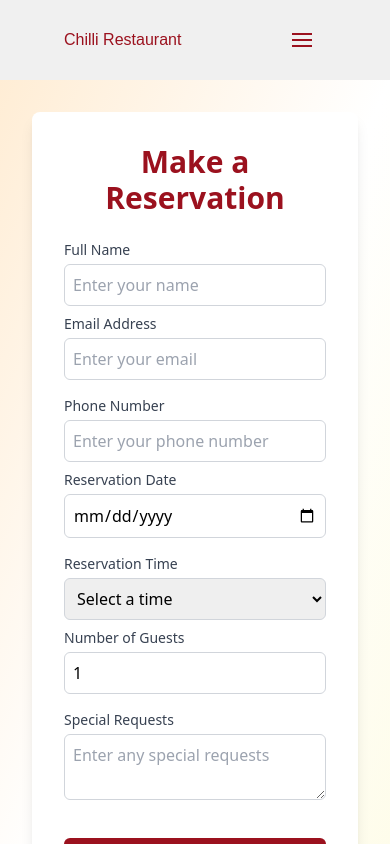
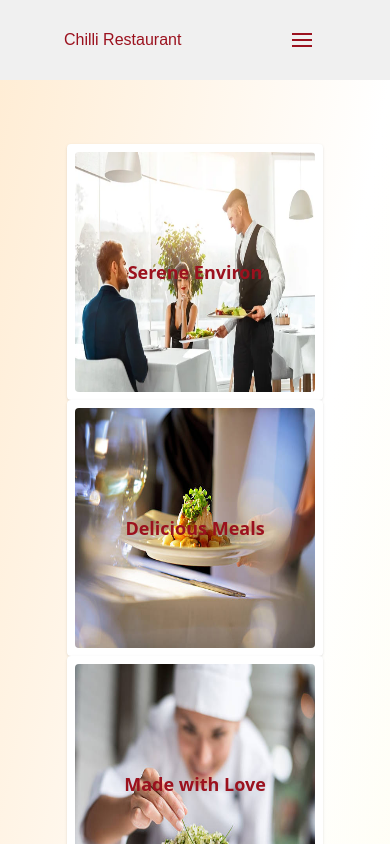
Before and after one commit to Igwefran6/chili-restaurant, a React (Vite) app: page /reservation in a window 390 px wide. Shown: the top 844 px of the page. Built offline with nearby package versions, Linux system fonts and the light colour scheme; a web font is replaced by a local one.

Commit message:
update ReservationPage

```diff
--- a/src/pages/ReservationPage.tsx
+++ b/src/pages/ReservationPage.tsx
@@ -36,7 +36,7 @@ const PageToRender: React.FC = () => {
     <MainLayout>
       <div className="flex flex-col lg:flex-row justify-center items-center gap-8 p-8 lg:p-16 bg-gradient-to-br from-orange-100 via-white to-yellow-50 min-h-screen">
         {/* Images Grid */}
-        <motion.div className="w-1/2 h-full grid-cols-2 p-8 gap-4 place-items-center hidden lg:grid">
+        <motion.div className="w-1/2 h-full grid-cols-2 p-8 gap-4 place-items-center lg:grid">
           {images.map((image, index) => {
             ImageLoader(image.src);
             return (
```
